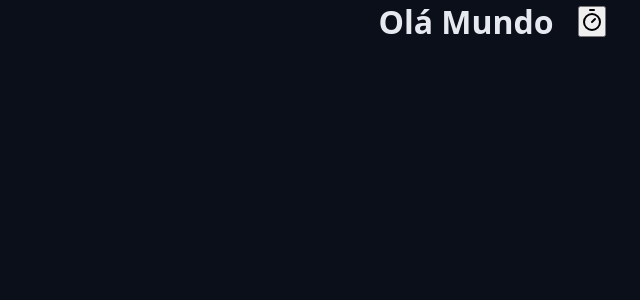
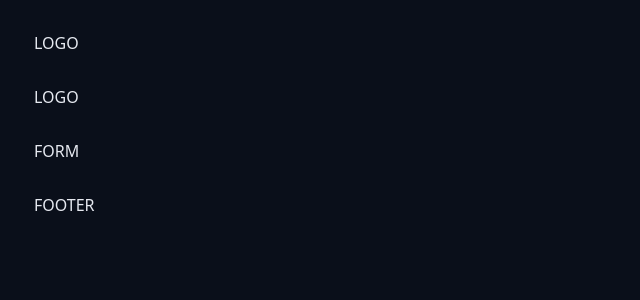
Before and after one commit to felipemimoura/chronos, a React (Vite) app: page / in a window 1280 px wide. Shown: the top 300 px of the page, without its empty margins (148-788 px from the left). Built offline with nearby package versions, Linux system fonts and the light colour scheme.

Commit message:
feat: add struct to content

```diff
--- a/src/App.tsx
+++ b/src/App.tsx
@@ -1,18 +1,31 @@
-import { Heading } from './componentes/Heading';
-
+import './styles/global.css';
 import './styles/theme.css';
-import './styles/global.css';
-import { TimerIcon } from 'lucide-react';
 
 function App() {
   return (
     <>
-      <Heading>
-        Olá Mundo
-        <button>
-          <TimerIcon />
-        </button>
-      </Heading>
+      <div className='container'>
+        <div className='content'>
+          <section>LOGO</section>
+        </div>
+      </div>
+      <div className='container'>
+        <div className='content'>
+          <section>LOGO</section>
+        </div>
+      </div>
+
+      <div className='container'>
+        <div className='content'>
+          <section>FORM</section>
+        </div>
+      </div>
+
+      <div className='container'>
+        <div className='content'>
+          <section>FOOTER</section>
+        </div>
+      </div>
     </>
   );
 }
--- a/src/styles/global.css
+++ b/src/styles/global.css
@@ -25,3 +25,16 @@ body {
   background: var(--gray-900);
   color: var(--text-default);
 }
+
+.container-fluid {
+  max-width: auto;
+}
+
+.container {
+  max-width: 98rem;
+  margin: 0 auto;
+}
+
+.content {
+  margin: 3.2rem;
+}
```
